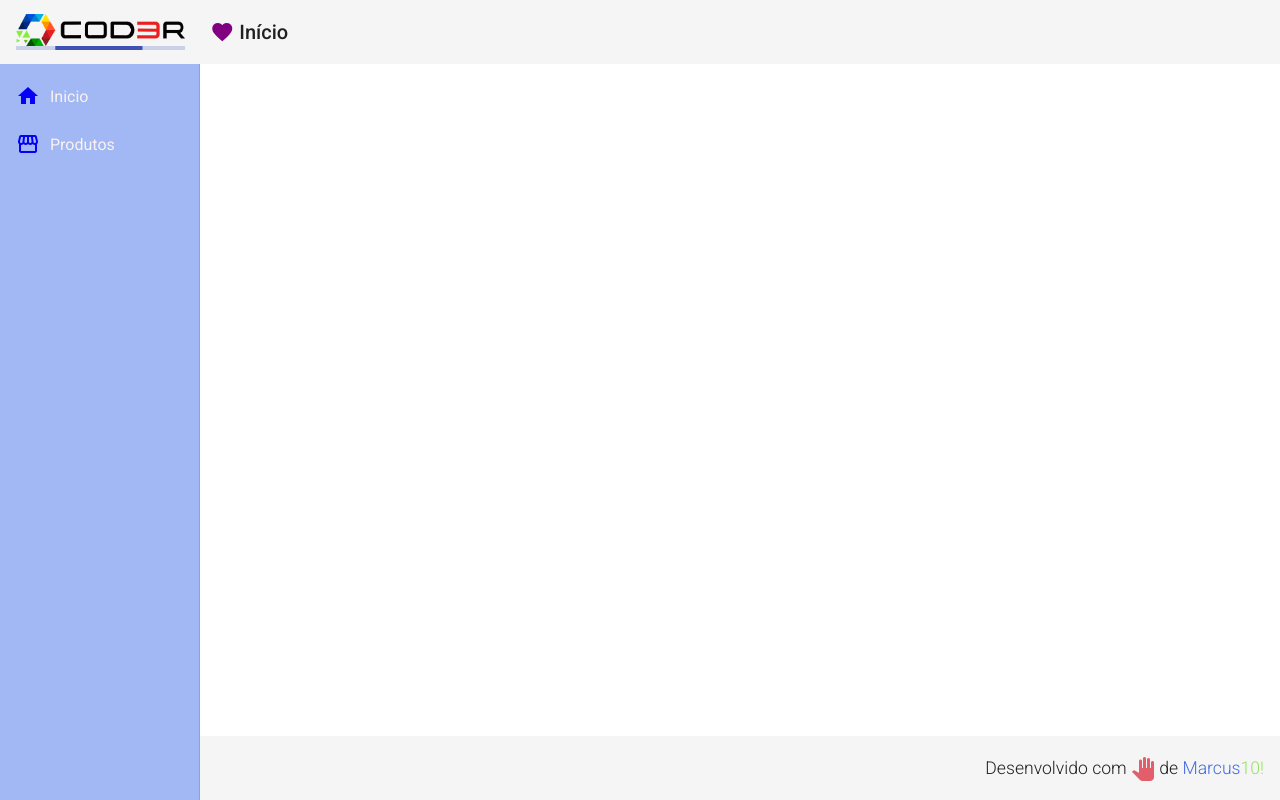
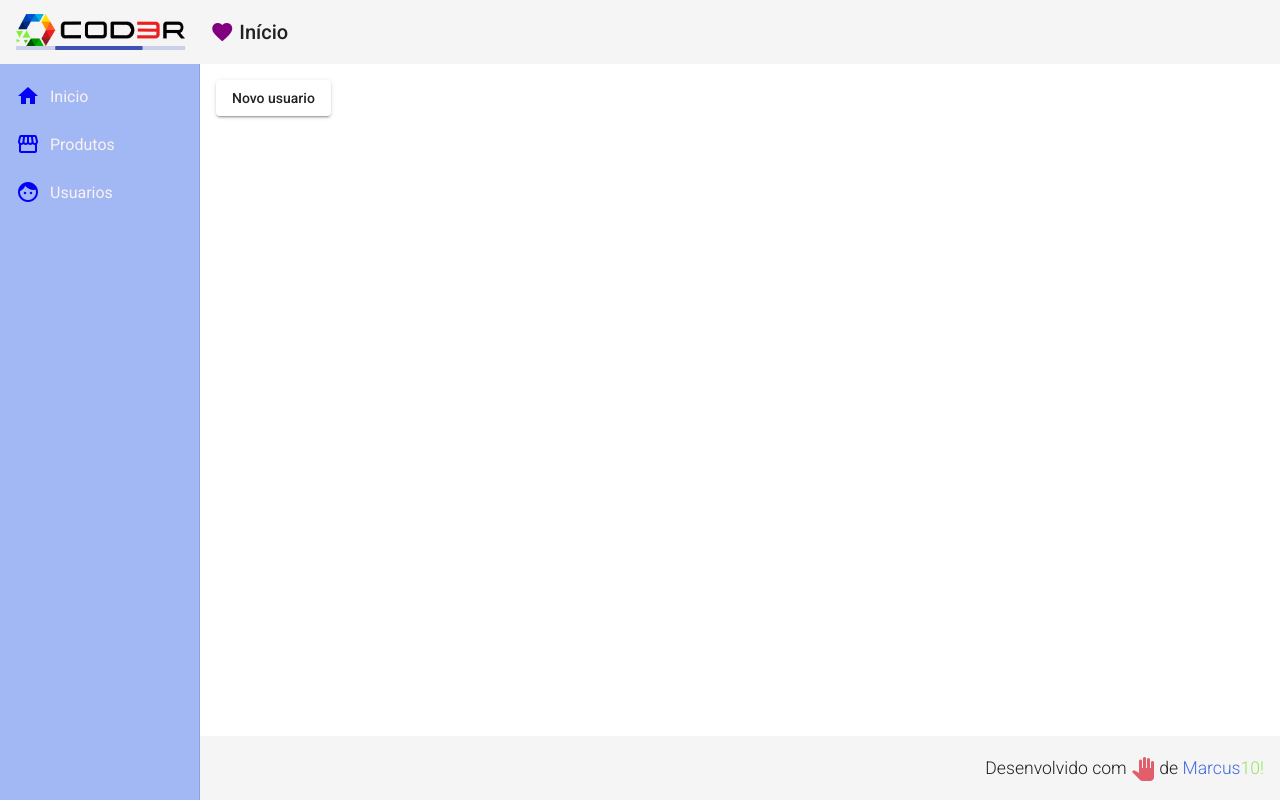
Before and after one commit to anacosantos/angular-coder, an Angular app in the folder frontend/: page /user in a window 1280 px wide. Before the commit this address led to /. Built offline with nearby package versions, Linux system fonts and the light colour scheme.

Commit message:
rotas, views e criançao componente usuario

```diff
--- a/frontend/src/app/app-routing.module.ts
+++ b/frontend/src/app/app-routing.module.ts
@@ -1,3 +1,4 @@
+import { UserComponent } from './views/user/user.component';
 import { ProductCreateComponent } from './components/product/product-create/product-create.component';
 import { NgModule } from "@angular/core";
 import { Routes, RouterModule } from "@angular/router";
@@ -13,8 +14,11 @@ const routes: Routes = [{
   path:"products",
   component: ProductCrudComponent
 },{
-  path: "product/create",
+  path: "products/create",
   component: ProductCreateComponent
+},{
+  path: "user",
+  component: UserComponent
 }
 ];
 
--- a/frontend/src/app/app.module.ts
+++ b/frontend/src/app/app.module.ts
@@ -19,7 +19,8 @@ import { ProductCrudComponent } from './views/product-crud/product-crud.componen
 import { RedDirective } from './directives/red.directive';
 import { ForDirective } from './directives/for.directive';
 import { ProductCreateComponent } from './components/product/product-create/product-create.component'
-import {MatButtonModule} from '@angular/material/button'
+import {MatButtonModule} from '@angular/material/button';
+import { UserComponent } from './views/user/user.component'
 
 
 @NgModule({
@@ -32,7 +33,8 @@ import {MatButtonModule} from '@angular/material/button'
     ProductCrudComponent,
     RedDirective,
     ForDirective,
-    ProductCreateComponent
+    ProductCreateComponent,
+    UserComponent
   ],
   imports: [
     AppRoutingModule,
--- a/frontend/src/app/components/product/product-create/product-create.component.html
+++ b/frontend/src/app/components/product/product-create/product-create.component.html
@@ -1 +1 @@
-<p>product-create works!</p>
+<p>seu produto foi criado</p>
--- /dev/null
+++ b/frontend/src/app/components/product/product.model.ts
@@ -0,0 +1,6 @@
+export interface Product {
+    id: number //não é obrigatório um id
+    name: string
+    price: number
+
+}
--- a/frontend/src/app/components/template/nav/nav.component.html
+++ b/frontend/src/app/components/template/nav/nav.component.html
@@ -14,6 +14,12 @@
                 </i>
                 Produtos
             </a>
+            <a mat-list-item routerLink="/user">
+                <i class ="material-icons">
+                   <span>face</span>
+                </i>
+                Usuarios
+            </a>
         </mat-nav-list>
     </mat-sidenav>
     <mat-sidenav-content class="content">
--- a/frontend/src/app/views/product-crud/product-crud.component.ts
+++ b/frontend/src/app/views/product-crud/product-crud.component.ts
@@ -15,6 +15,6 @@ export class ProductCrudComponent implements OnInit {
   }
 
   navigateToProductCreate(): void{
-    console.log('Navegando...')
+    this.router.navigate(['/products/create'])
   }
 }
--- /dev/null
+++ b/frontend/src/app/views/user/user.component.html
@@ -0,0 +1,3 @@
+<button mat-raised-button (click)="navigateToProductCreate()">
+    Novo usuario
+</button>
--- /dev/null
+++ b/frontend/src/app/views/user/user.component.ts
@@ -0,0 +1,20 @@
+import { from } from 'rxjs';
+import { Component, OnInit } from '@angular/core';
+import { Router } from'@angular/router'
+
+@Component({
+  selector: 'app-user',
+  templateUrl: './user.component.html',
+  styleUrls: ['./user.component.css']
+})
+export class UserComponent implements OnInit {
+
+  constructor(private router: Router) { }
+
+  ngOnInit(): void {
+  }
+
+  navigateToProductCreate(): void{
+    this.router.navigate(['/user'])
+  }
+}
```
Also changed, not shown: frontend/src/app/views/user/user.component.css (added), 1 other file (tests, documents, lock files or other folders).
